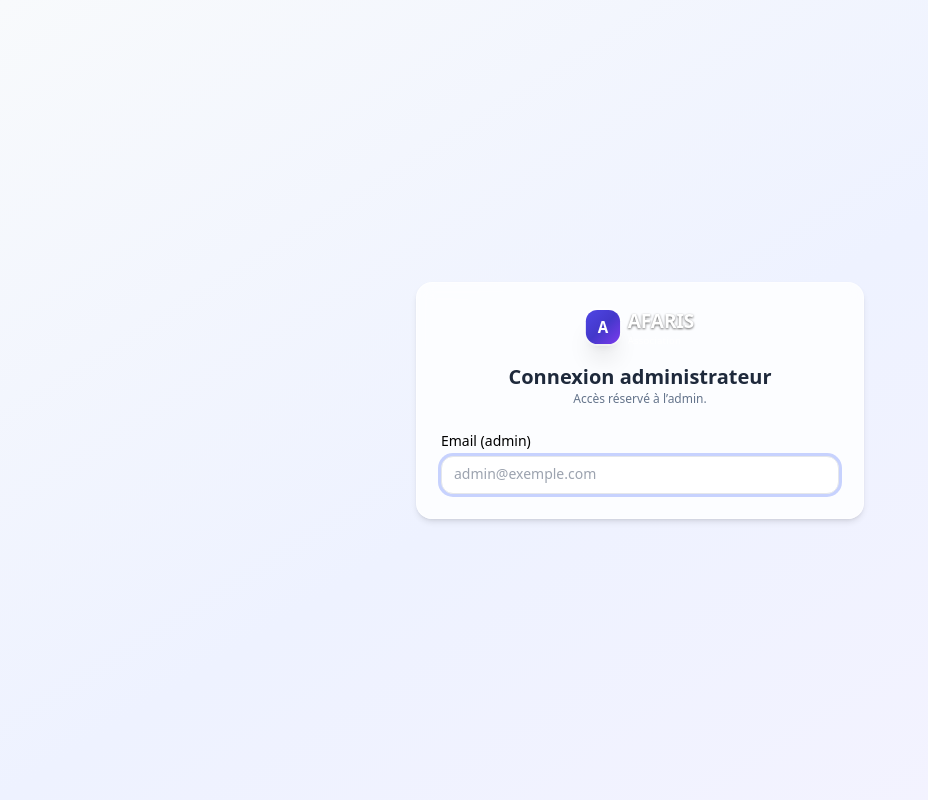
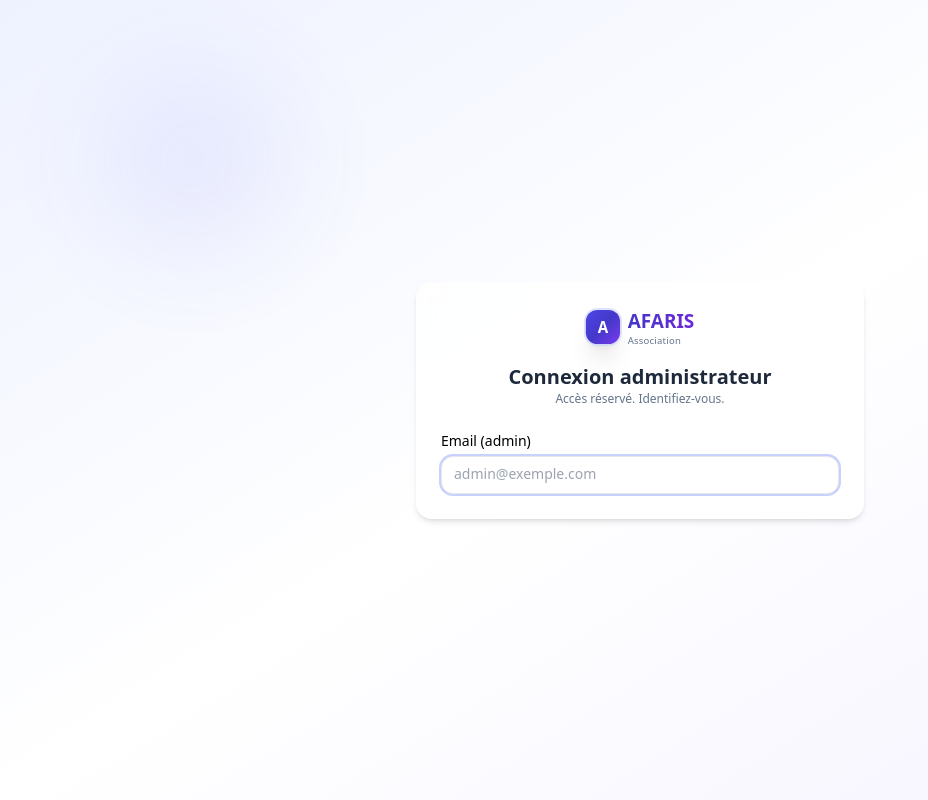
Before and after one commit to MeritoHassan/Tadjourah, a React (Vite) app: page / in a window 1280 px wide. Shown: the whole page, without its empty margins (0-928 px from the left). Built offline with nearby package versions, Linux system fonts and the light colour scheme.

Commit message:
Login animé (blobs, shimmer, shake)

```diff
--- a/src/components/AdminLogin.jsx
+++ b/src/components/AdminLogin.jsx
@@ -1,10 +1,31 @@
 import { useEffect, useRef, useState } from "react";
-import { motion } from "framer-motion";
+import { motion, AnimatePresence } from "framer-motion";
 import Logo from "./Logo.jsx";
 import { supabase } from "../lib/supabaseClient.js";
 
 const ADMIN_EMAIL = (import.meta.env.VITE_ADMIN_EMAIL || "").trim().toLowerCase();
 const norm = (s) => (s || "").trim().toLowerCase();
+
+// Blob animé d'arrière-plan
+function Blob({ className = "", color = "rgba(99,102,241,0.6)" }) {
+  return (
+    <motion.div
+      className={className}
+      style={{
+        background: `radial-gradient(closest-side at 50% 50%, ${color}, rgba(255,255,255,0) 60%)`,
+        filter: "blur(40px)",
+      }}
+      initial={{ opacity: 0, x: -40, y: -40, scale: 0.9 }}
+      animate={{
+        opacity: 0.65,
+        x: [0, 40, -30, 20, 0],
+        y: [0, -30, 25, -15, 0],
+        scale: [0.95, 1.02, 0.98, 1.03, 0.95],
+      }}
+      transition={{ duration: 14, repeat: Infinity, repeatType: "mirror", ease: "easeInOut" }}
+    />
+  );
+}
 
 export default function AdminLogin() {
   const [email, setEmail] = useState("");
@@ -15,25 +36,14 @@ export default function AdminLogin() {
 
   const isAllowedEmail = !!ADMIN_EMAIL && norm(email) === ADMIN_EMAIL;
 
-  // Dès que l'email n'est pas celui de l’admin, on vide le mot de passe et on masque le formulaire
-  useEffect(() => {
-    if (!isAllowedEmail) setPassword("");
-  }, [isAllowedEmail]);
-
-  // Auto focus sur le mot de passe quand l'email admin devient valide
-  useEffect(() => {
-    if (isAllowedEmail) pwdRef.current?.focus();
-  }, [isAllowedEmail]);
+  useEffect(() => { if (!isAllowedEmail) setPassword(""); }, [isAllowedEmail]);
+  useEffect(() => { if (isAllowedEmail) pwdRef.current?.focus(); }, [isAllowedEmail]);
 
   const submit = async (e) => {
     e.preventDefault();
     setError("");
 
-    // Sécurité UI : si l'email ≠ admin, on bloque sans appeler Supabase
-    if (!isAllowedEmail) {
-      setError("Accès réservé : cet email n'est pas autorisé.");
-      return;
-    }
+    if (!isAllowedEmail) { setError("Accès réservé : cet email n'est pas autorisé."); return; }
 
     try {
       setLoading(true);
@@ -41,8 +51,7 @@ export default function AdminLogin() {
         email: norm(email),
         password,
       });
-      if (error) throw error; // ex: "Invalid login credentials"
-      // onAuthStateChange dans App.jsx prendra le relais
+      if (error) throw error; // ex: Invalid login credentials
     } catch (err) {
       setError(err.message || "Erreur de connexion.");
     } finally {
@@ -50,28 +59,47 @@ export default function AdminLogin() {
     }
   };
 
+  const cardVariants = {
+    initial: { opacity: 0, y: 12, scale: 0.98 },
+    in: { opacity: 1, y: 0, scale: 1 },
+    shake: { x: [0, -8, 8, -6, 6, -4, 4, -2, 2, 0], transition: { duration: 0.45 } },
+  };
+
   return (
-    <div className="min-h-screen bg-gradient-to-br from-slate-50 via-indigo-50 to-violet-50 flex items-center justify-center p-6">
-      <motion.div initial={{opacity:0,y:10,scale:.98}} animate={{opacity:1,y:0,scale:1}} transition={{duration:.35}} className="card max-w-md w-full p-6">
+    <div className="relative min-h-screen overflow-hidden bg-gradient-to-br from-indigo-50 via-white to-violet-50">
+      {/* Blobs de fond */}
+      <Blob className="pointer-events-none absolute -top-24 -left-16 w-[32rem] h-[32rem]" color="rgba(99,102,241,0.55)" />
+      <Blob className="pointer-events-none absolute -bottom-24 -right-16 w-[28rem] h-[28rem]" color="rgba(139,92,246,0.55)" />
+
+      {/* Carte */}
+      <div className="relative z-10 flex items-center justify-center p-6 min-h-screen">
+        <motion.div
+          variants={cardVariants}
+          initial="initial"
+          animate={error ? "shake" : "in"}
+          transition={{ duration: 0.35 }}
+          className="card max-w-md w-full p-6 bg-white/80 backdrop-blur-xl border border-indigo-200/40 shadow-2xl rounded-2xl"
+        >
           <div className="flex items-center justify-center mb-4">
-          <Logo variant="onDark" className="scale-95" />
+            <Logo className="scale-[0.95]" /> {/* logo lisible sur fond clair */}
           </div>
           <h1 className="text-xl font-bold text-slate-800 text-center">Connexion administrateur</h1>
-        <p className="text-xs text-slate-500 text-center mb-6">Accès réservé à l’admin.</p>
+          <p className="text-xs text-slate-500 text-center mb-6">Accès réservé. Identifiez-vous.</p>
 
           {!ADMIN_EMAIL && (
             <div className="mb-3 text-rose-600 text-sm">
-            Variable VITE_ADMIN_EMAIL manquante. Ajoute-la dans <code>.env.local</code> puis redémarre.
+              Variable <code>VITE_ADMIN_EMAIL</code> manquante. Ajoute-la dans <code>.env.local</code> puis redémarre.
             </div>
           )}
 
           <form onSubmit={submit} className="space-y-3" onKeyDown={(e)=>{ if(e.key==="Enter" && !isAllowedEmail) e.preventDefault(); }}>
             <label className="block text-sm">
               Email (admin)
-            <input
-              type="email"
-              required
-              className="mt-1 w-full rounded-xl border px-3 py-2 outline-none focus:ring focus:ring-indigo-200"
+              <motion.input
+                whileFocus={{ scale: 1.01 }}
+                transition={{ type: "spring", stiffness: 300, damping: 20 }}
+                type="email" required
+                className="mt-1 w-full rounded-xl border px-3 py-2 outline-none focus:ring-2 focus:ring-indigo-200"
                 placeholder="admin@exemple.com"
                 value={email}
                 onChange={(e)=>{ setEmail(e.target.value); setError(""); }}
@@ -79,22 +107,23 @@ export default function AdminLogin() {
               />
             </label>
 
-          {/* Si l'email n'est pas autorisé, on n'affiche PAS le champ mot de passe */}
             {!isAllowedEmail && ADMIN_EMAIL && email && (
-            <div className="text-rose-600 text-sm">
+              <motion.div initial={{ opacity: 0, y: -4 }} animate={{ opacity: 1, y: 0 }} className="text-rose-600 text-sm">
                 Accès refusé : cet email n'est pas autorisé.
-            </div>
+              </motion.div>
             )}
 
+            <AnimatePresence initial={false} mode="wait">
               {isAllowedEmail && (
-            <>
+                <motion.div key="pwdblock" initial={{ opacity: 0, y: -6 }} animate={{ opacity: 1, y: 0 }} exit={{ opacity: 0, y: -6 }} transition={{ duration: 0.2 }} className="space-y-3">
                   <label className="block text-sm">
                     Mot de passe
-                <input
+                    <motion.input
                       ref={pwdRef}
-                  type="password"
-                  required
-                  className="mt-1 w-full rounded-xl border px-3 py-2 outline-none focus:ring focus:ring-indigo-200"
+                      whileFocus={{ scale: 1.01 }}
+                      transition={{ type: "spring", stiffness: 300, damping: 20 }}
+                      type="password" required
+                      className="mt-1 w-full rounded-xl border px-3 py-2 outline-none focus:ring-2 focus:ring-indigo-200"
                       placeholder="••••••••"
                       value={password}
                       onChange={(e)=>setPassword(e.target.value)}
@@ -103,13 +132,22 @@ export default function AdminLogin() {
 
                   {error && <div className="text-rose-600 text-sm">{error}</div>}
 
-              <button type="submit" disabled={loading || !password} className="btn btn-primary w-full justify-center">
-                {loading ? "Connexion…" : "Se connecter"}
-              </button>
-            </>
+                  <motion.button
+                    type="submit"
+                    disabled={loading || !password}
+                    whileHover={{ y: -1, scale: 1.02 }}
+                    whileTap={{ scale: 0.98 }}
+                    className="btn btn-primary w-full justify-center relative overflow-hidden"
+                  >
+                    <span className="absolute inset-0 -translate-x-full bg-gradient-to-r from-transparent via-white/30 to-transparent animate-[shimmer_1.6s_linear_infinite]" />
+                    <span className="relative">{loading ? "Connexion…" : "Se connecter"}</span>
+                  </motion.button>
+                </motion.div>
               )}
+            </AnimatePresence>
           </form>
         </motion.div>
       </div>
+    </div>
   );
 }
--- a/src/index.css
+++ b/src/index.css
@@ -9,3 +9,8 @@
 .btn-subtle { @apply bg-white/70 hover:bg-white border border-indigo-100; }
 .pill { @apply px-2 py-0.5 rounded-full text-xs font-semibold; }
 .logo-grad { background: linear-gradient(90deg, #4f46e5, #7c3aed); -webkit-background-clip: text; background-clip: text; color: transparent; }
+
+@keyframes shimmer {
+    0% { transform: translateX(-100%); }
+    100% { transform: translateX(100%); }
+  }
```
Lines whose indentation alone changed are shown as unchanged.
